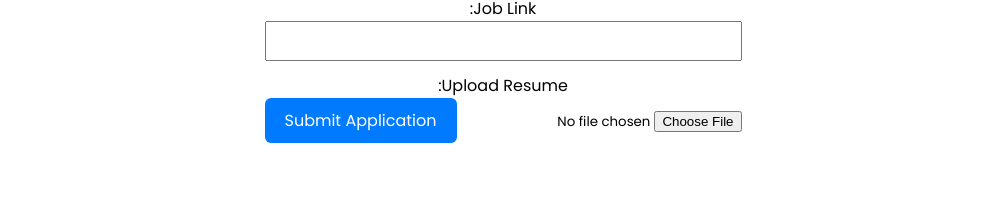
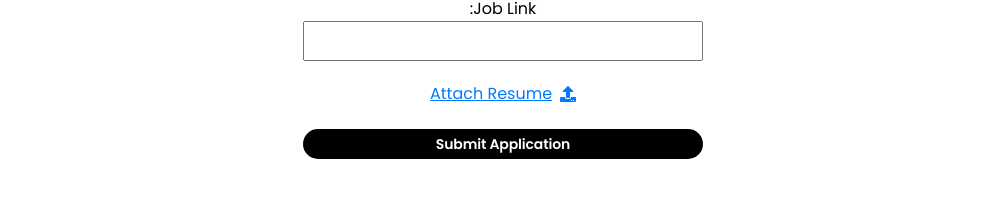
Before and after one commit to michaeleliyahu/WinWin, a React (Create React App) app in the folder job-platform-frontend/: page /submit/1 in a window 1280 px wide. Shown: the part 563-760 px from the top of the page, without its empty margins (137-1143 px from the left). Built offline with nearby package versions, Linux system fonts and the light colour scheme; no server answers.

Commit message:
add navigate to login

```diff
--- a/job-platform-frontend/package.json
+++ b/job-platform-frontend/package.json
@@ -13,6 +13,7 @@
     "@testing-library/user-event": "^13.5.0",
     "react": "^19.1.0",
     "react-dom": "^19.1.0",
+    "react-icons": "^5.5.0",
     "react-router-dom": "^7.6.2",
     "react-scripts": "5.0.1",
     "web-vitals": "^2.1.4"
--- a/job-platform-frontend/src/pages/ApplicationPage.jsx
+++ b/job-platform-frontend/src/pages/ApplicationPage.jsx
@@ -1,6 +1,8 @@
 import React, { useState } from "react";
 import { useNavigate, useParams, useLocation } from "react-router-dom";
 import { createApplication } from "../services/applicationService";
+import { FaUpload } from "react-icons/fa";
+import PillButton from "../components/PillButton";
 
 export default function ApplicationPage() {
   const userId = localStorage.getItem("userId");
@@ -28,7 +30,7 @@ export default function ApplicationPage() {
 
   const handleSubmit = async (e) => {
     e.preventDefault();
-    console.log(formData)
+
     if (!formData.email || !formData.phone || !formData.jobLink || !formData.resumeFile) {
       alert("Please fill all fields and upload your resume.");
       return;
@@ -106,31 +108,39 @@ export default function ApplicationPage() {
             required
           />
         </label>
-        <label>
-          Upload Resume:<br />
+
+        <label style={{ display: "block", marginBottom: 20 }}>
+          <span
+            onClick={() => document.getElementById("resume-upload").click()}
+            style={{
+              cursor: "pointer",
+              color: "#007BFF",
+              textDecoration: "underline",
+              display: "inline-flex",
+              alignItems: "center",
+              gap: 8,
+              marginTop: 8,
+            }}
+          >
+            <FaUpload /> Attach Resume
+          </span>
           <input
+            id="resume-upload"
             type="file"
             accept=".pdf,.doc,.docx"
             onChange={handleFileChange}
-            style={{ marginBottom: 20 }}
+            style={{ display: "none" }}
             required
           />
+          {formData.resumeFile && (
+            <div style={{ marginTop: 8, fontSize: "0.95rem", color: "#333" }}>
+              <strong>{formData.resumeFile.name}</strong>
+            </div>
+          )}
         </label>
 
-        <button
-          type="submit"
-          style={{
-            padding: "10px 20px",
-            backgroundColor: "#007BFF",
-            color: "white",
-            border: "none",
-            borderRadius: 6,
-            cursor: "pointer",
-            fontSize: 16,
-          }}
-        >
-          Submit Application
-        </button>
+
+        <PillButton label="Submit Application" variant="dark" />
       </form>
     </div>
   );
--- a/job-platform-frontend/src/pages/CompanyPage.jsx
+++ b/job-platform-frontend/src/pages/CompanyPage.jsx
@@ -24,9 +24,17 @@ export default function CompanyPage() {
     fetchCompanies();
   }, []);
 
-  const handleCardClick = (company) => {
-    navigate(`/submit/${company._id}`, { state: { company } });
-  };
+const handleCardClick = (company) => {
+  const token = localStorage.getItem("token");
+  if (!token) {
+    navigate("/login", {
+      state: { redirectTo: `/submit/${company._id}`, company },
+    });
+    return;
+  }
+
+  navigate(`/submit/${company._id}`, { state: { company } });
+};
 
   return (
     <div className="homepage-container">
--- a/job-platform-frontend/src/pages/LoginPage.jsx
+++ b/job-platform-frontend/src/pages/LoginPage.jsx
@@ -1,5 +1,5 @@
 import React, { useState } from "react";
-import { useNavigate } from "react-router-dom";
+import { useLocation, useNavigate } from "react-router-dom";
 import { loginUser } from "../services/userService";
 import "../styles/Login.css";
 
@@ -7,7 +7,9 @@ export default function LoginPage() {
   const [email, setEmail] = useState("");
   const [password, setPassword] = useState("");
   const [error, setError] = useState("");
+  const location = useLocation();
   const navigate = useNavigate();
+  const redirectTo = location.state?.redirectTo || "/HomePage";
 
   const handleSubmit = async (e) => {
     e.preventDefault();
@@ -17,7 +19,7 @@ export default function LoginPage() {
       const data = await loginUser({ email, password });
       localStorage.setItem("token", data.access_token);
       localStorage.setItem("user", JSON.stringify(data.user));
-      navigate("/HomePage");
+      navigate(redirectTo, { state: location.state }); // אם צריך, גם את ה-company
     } catch (err) {
       setError("Login failed. Please check your credentials and try again.");
     }
```
Also changed, not shown: 1 other file (tests, documents, lock files or other folders).
